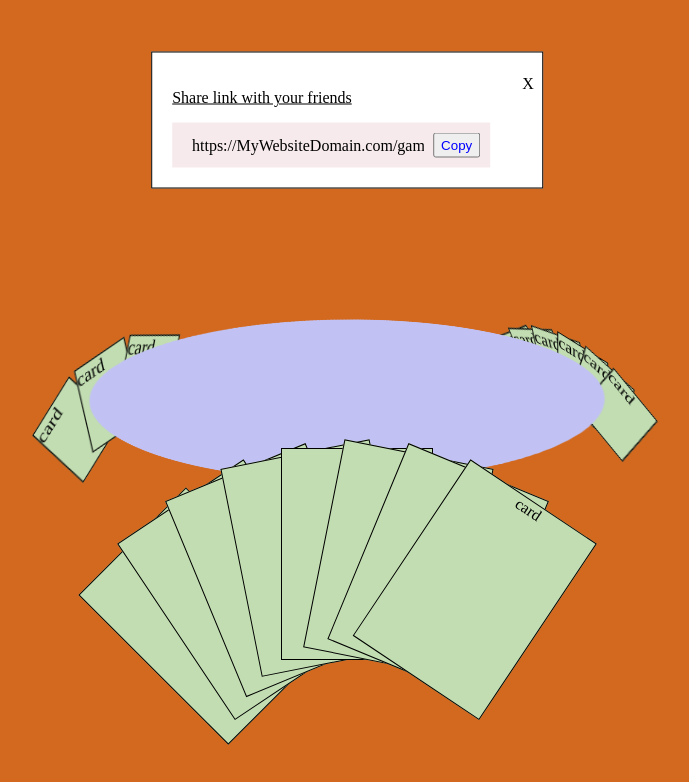
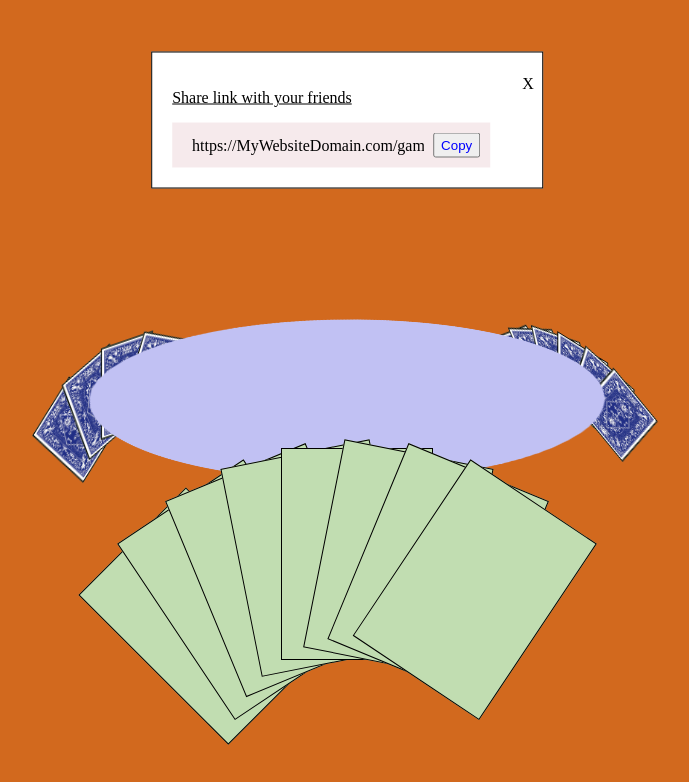
Before and after one commit to williamowen65/personal-project, a React (Create React App) app: page /game/1 in a window 1280 px wide. Shown: the top 782 px of the page, without its empty margins (293-982 px from the left). Built offline with nearby package versions, Linux system fonts and the light colour scheme.

Commit message:
card styles

```diff
--- a/src/App.css
+++ b/src/App.css
@@ -98,6 +98,9 @@ button {
 .card.opponent {
   width: 50px;
   height: 70px;
+  background-image: url("/public/imgs/cardback.jpg");
+  background-size: 55px;
+  background-position: -2.5px, -5px;
 }
 
 .hand {
--- a/src/components/game/card/Card.jsx
+++ b/src/components/game/card/Card.jsx
@@ -5,7 +5,6 @@ export default function Card({styles, classes}) {
     console.log(classes);
     return (
         <div className={`card ${classes}`} style={styles}>
-            card
         </div>
     )
 }
--- a/src/components/game/card/card.scss
+++ b/src/components/game/card/card.scss
@@ -16,6 +16,9 @@
         $width: 50px;
         width: $width;
         height: $width * 1.4;
+        background-image: url('/public/imgs/cardback.jpg');
+        background-size: $width + 5px;
+        background-position: -2.5px, -5px;
     }
 }
 
--- a/src/pages/game/Game.jsx
+++ b/src/pages/game/Game.jsx
@@ -8,7 +8,7 @@ export default function Game() {
     const [gameData, setGameData] = useState({
         background: {
             totalOtherPlayers: 2,
-            otherPlayersTotalHand: [3, 6]
+            otherPlayersTotalHand: [4, 6]
         }
     })
 
```
Also changed, not shown: public/imgs/cardback.jpg (added), 1 other file (tests, documents, lock files or other folders).
